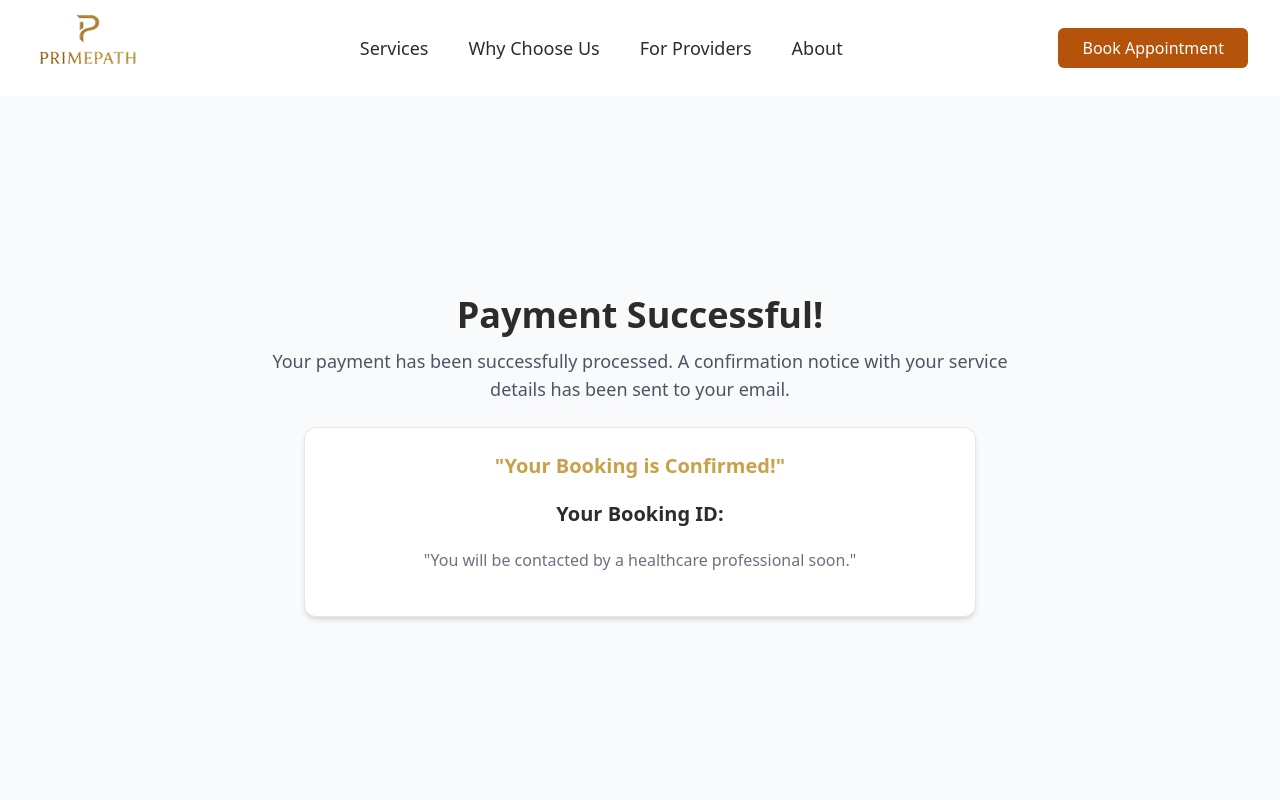
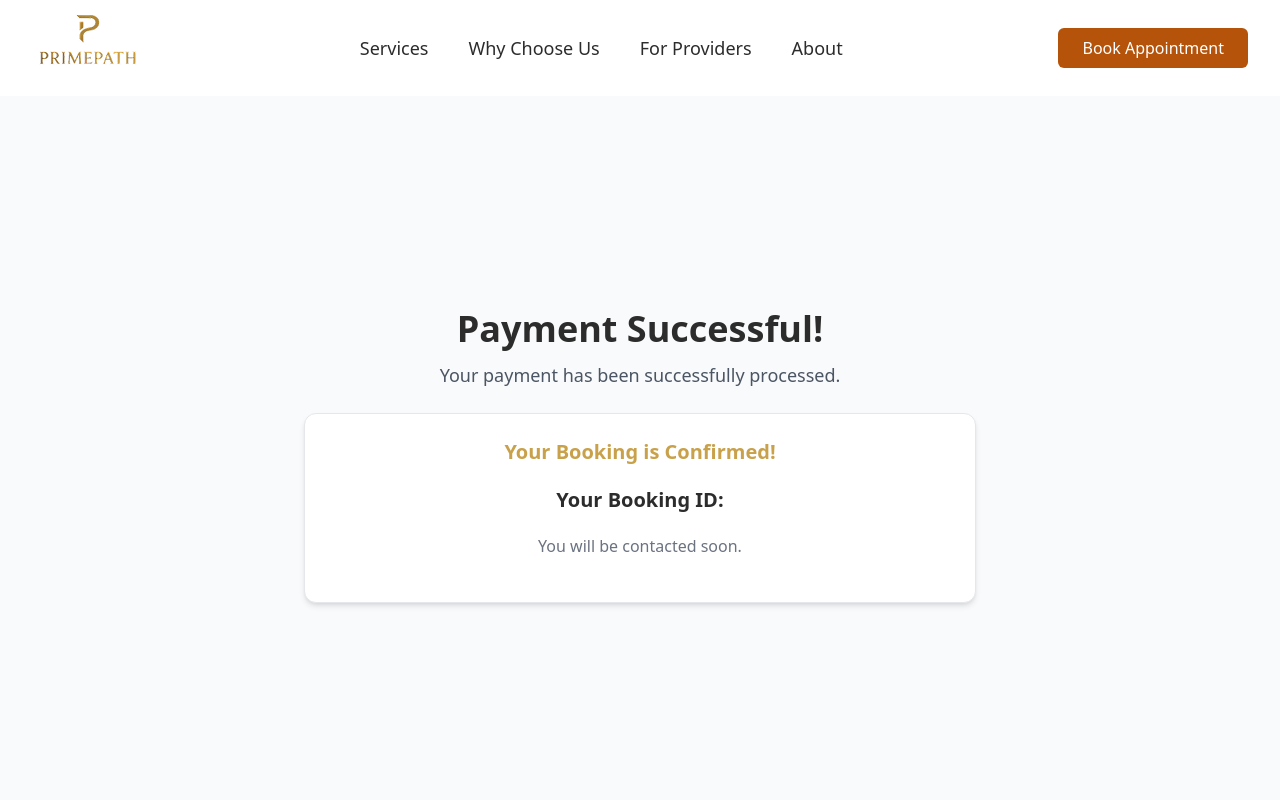
Before and after one commit to Arafat-Bhuiyan/adam, a React (Vite) app: page /payment-success in a window 1280 px wide. Shown: the top 800 px of the page. Built offline with nearby package versions, Linux system fonts and the light colour scheme.

Commit message:
Payment success page with booking id done

```diff
--- a/src/pages/Schedule/PaymentSuccess.jsx
+++ b/src/pages/Schedule/PaymentSuccess.jsx
@@ -1,44 +1,83 @@
-import { X } from "lucide-react";
-import { useEffect, useState } from "react";
-import { useLocation } from "react-router-dom"; // Assuming react-router-dom is used for routing
+// import { useEffect, useState } from "react";
+// import { useLocation, useSearchParams } from "react-router-dom"; // Assuming react-router-dom is used for routing
+
+// export const PaymentSuccess = () => {
+//   const [appointmentId, setAppointmentId] = useState(null);
+//   const [searchParams] = useSearchParams();
+
+//   useEffect(() => {
+//     const bookingId = searchParams.get("booking_id");
+//     setAppointmentId(bookingId);
+//   }, [searchParams]);
+
+//   console.log("Appointment ID:", appointmentId);
+//   return (
+//     <div className="min-h-screen bg-gray-50 flex items-center justify-center p-4">
+//       <div className="max-w-7xl w-full pb-20">
+//         {/* Header */}
+//         <div className="max-w-4xl mx-auto">
+//           {/* Title */}
+//           <h2 className="text-4xl font-bold text-[#2C2C2C] mb-3 text-center">
+//             Payment Successful!
+//           </h2>
+//           <p className="text-gray-600 text-lg mb-6 text-center max-w-3xl mx-auto">
+//             Your payment has been successfully processed. A confirmation notice
+//             with your service details has been sent to your email.
+//           </p>
+
+//           {/* Booking Confirmation */}
+//           <div className="text-center bg-white shadow-md rounded-xl p-6 border border-gray-200 max-w-2xl mx-auto">
+//             <h3 className="text-[#C9A14A] font-semibold text-xl ">
+//               "Your Booking is Confirmed!"
+//             </h3>
+//             <p className="text-[#2c2c2c] text-xl font-semibold my-5">
+//               Your Booking ID: {appointmentId}
+//             </p>
+//             <p className="text-gray-500 text-base font-medium mb-5">
+//               "You will be contacted by a healthcare professional soon."
+//             </p>
+//           </div>
+//         </div>
+//       </div>
+//     </div>
+//   );
+// };
+
+import { useState, useEffect } from "react";
+import { useSearchParams } from "react-router-dom";
 
 export const PaymentSuccess = () => {
-  const location = useLocation();
   const [appointmentId, setAppointmentId] = useState(null);
+  const [searchParams] = useSearchParams();
 
   useEffect(() => {
-    const params = new URLSearchParams(location.search);
-    // Assuming the appointmentId is passed as a query parameter named 'appointmentId'
-    setAppointmentId(params.get("appointmentId"));
-  }, [location.search]);
+    const bookingId = searchParams.get("booking_id");
+    setAppointmentId(bookingId);
+  }, [searchParams]);
 
-  console.log("Appointment ID:", appointmentId);
-
-  // You might want to fetch full appointment details here using the appointmentId
   return (
     <div className="min-h-screen bg-gray-50 flex items-center justify-center p-4">
       <div className="max-w-7xl w-full pb-20">
-        {/* Header */}
         <div className="max-w-4xl mx-auto">
-          {/* Title */}
           <h2 className="text-4xl font-bold text-[#2C2C2C] mb-3 text-center">
             Payment Successful!
           </h2>
+
           <p className="text-gray-600 text-lg mb-6 text-center max-w-3xl mx-auto">
-            Your payment has been successfully processed. A confirmation notice
-            with your service details has been sent to your email.
+            Your payment has been successfully processed.
           </p>
 
-          {/* Booking Confirmation */}
           <div className="text-center bg-white shadow-md rounded-xl p-6 border border-gray-200 max-w-2xl mx-auto">
             <h3 className="text-[#C9A14A] font-semibold text-xl ">
-              "Your Booking is Confirmed!"
+              Your Booking is Confirmed!
             </h3>
+
             <p className="text-[#2c2c2c] text-xl font-semibold my-5">
               Your Booking ID: {appointmentId}
             </p>
+
             <p className="text-gray-500 text-base font-medium mb-5">
-              "You will be contacted by a healthcare professional soon."
+              You will be contacted soon.
             </p>
           </div>
         </div>
--- a/src/pages/Schedule/SecurePaymentModal.jsx
+++ b/src/pages/Schedule/SecurePaymentModal.jsx
@@ -28,7 +28,7 @@ export function SecurePaymentModal({
     useUpdateBillingAndCreateStripeSessionMutation();
 
   console.log("Appointment Details:", appointmentDetails);
-  console.log("Appointment ID:", appointmentDetails.appointment_id);
+  console.log("Appointment ID from prop:", appointmentId); // Correctly logging the prop
   console.log("Service Title:", selectedServiceTitle);
 
   if (!isOpen) return null;
@@ -86,7 +86,12 @@ export function SecurePaymentModal({
         street_address: billingData.streetAddress,
         city: billingData.city,
         state: billingData.state,
-        zip_code: parseInt(billingData.zipCode, 10), // Ensure zip_code is an integer
+        zip_code: parseInt(billingData.zipCode, 10),
+        success_url: `${window.location.origin}/payment-success`,
+        cancel_url: `${window.location.origin}/schedule`,
+        metadata: {
+          appointmentId: appointmentId.toString(),
+        },
       };
 
       const response = await updateBillingAndStripe(body).unwrap();
--- a/vite.config.js
+++ b/vite.config.js
@@ -1,13 +1,17 @@
-import { defineConfig } from 'vite'
-import react from '@vitejs/plugin-react'
-import path from "path"
+import { defineConfig } from "vite";
+import react from "@vitejs/plugin-react";
+import path from "path";
 
 // https://vite.dev/config/
 export default defineConfig({
   plugins: [react()],
+  server: {
+    host: "0.0.0.0", // your local IP (no leading space)
+    port: 5173, // default Vite dev server port
+  },
   resolve: {
     alias: {
       "@": path.resolve(__dirname, "./src"),
     },
   },
-})
+});
```
